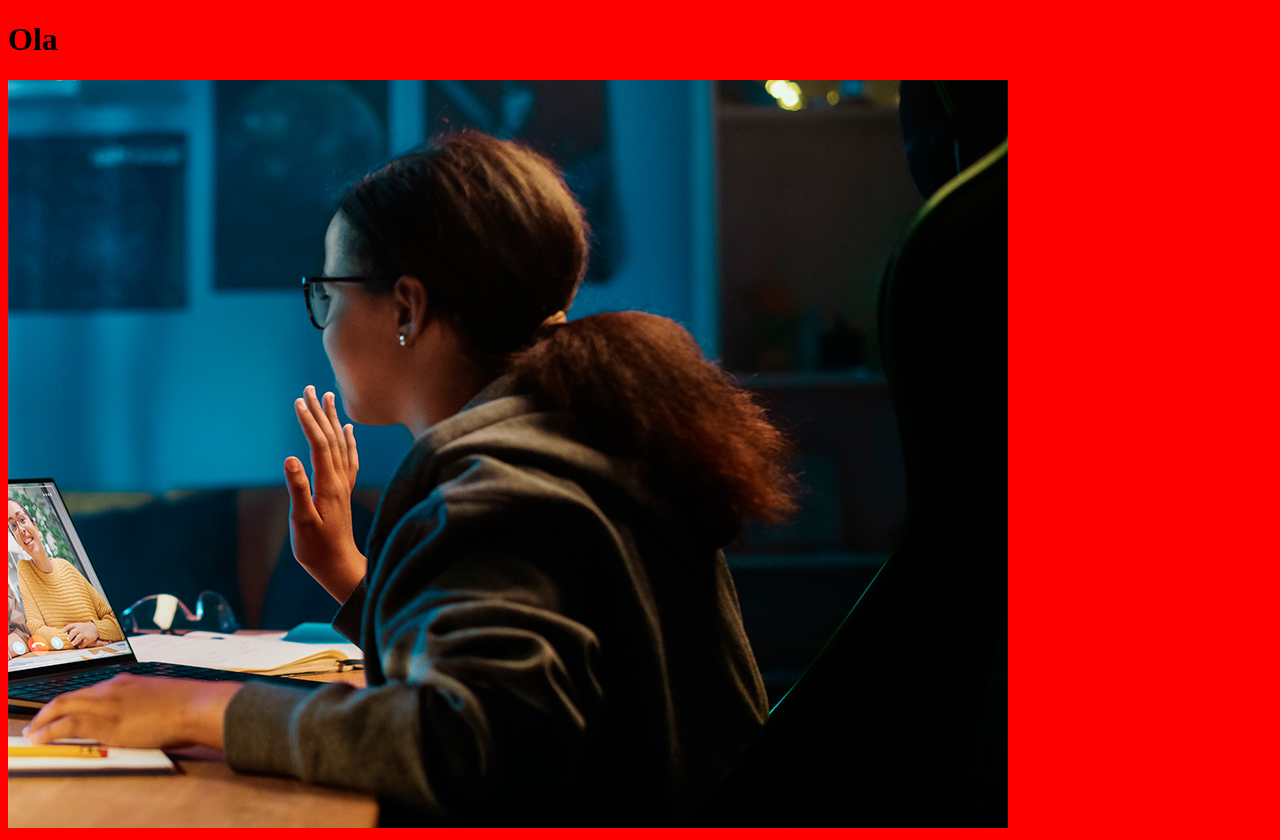
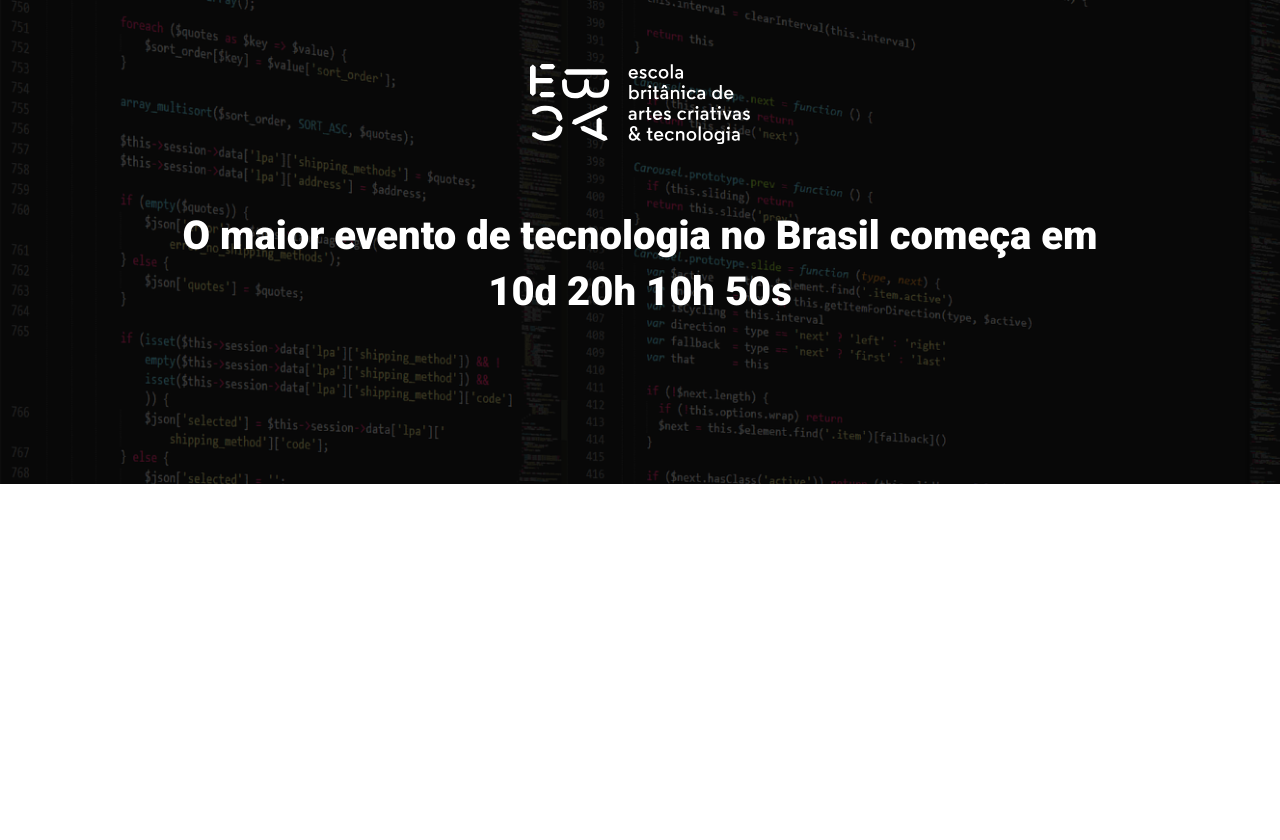
Before and after one commit to Billpher/EbacTalks, a website built with Parcel: page src/index.html in a window 1280 px wide. After the commit the page ends 800 px from the top, so only its background shows below. Built offline with nearby package versions, Linux system fonts and the light colour scheme.

Commit message:
criando o hero

```diff
--- a/src/index.html
+++ b/src/index.html
@@ -3,12 +3,21 @@
 <head>
     <meta charset="UTF-8">
     <meta name="viewport" content="width=device-width, initial-scale=1.0">
-    <title>Document</title>
+    <title>EBAC Tech Talks</title>
+    <link rel="preconnect" href="https://fonts.googleapis.com">
+    <link rel="preconnect" href="https://fonts.gstatic.com" crossorigin>
+    <link href="https://fonts.googleapis.com/css2?family=Roboto:wght@400;700;900&display=swap" rel="stylesheet">
     <link rel="stylesheet" href="./styles/main.scss">
 </head>
 <body>
-    <h1>Ola</h1>
-    <img src="./images/backend.png" alt="">
+    <header class="hero">
+        <div class="container">
+            <img class="hero__logo" src="./images/ebac_logo.svg" alt="EBAC">
+            <p class="hero__text">
+                O maior evento de tecnologia no Brasil começa em 10d 20h 10h 50s
+            </p>
+        </div>
+    </header>
     <script src="./scripts/main.js"></script>
 </body>
 </html>
--- /dev/null
+++ b/src/styles/_hero.scss
@@ -0,0 +1,51 @@
+.hero {
+    padding-top: 64px;
+    padding-bottom: 100px;
+    background-image: url(../images/fundo.png);
+    background-repeat: no-repeat;
+    background-size: cover;
+    position: relative;
+
+    .container {
+        position: relative;
+    }
+
+    &::before {
+        position: absolute;
+        top: 0;
+        left: 0;
+        width: 100%;
+        height: 100%;
+        background-color: #000;
+        content: '';
+        opacity: .7;
+    }
+
+    &__logo {
+        display: block;
+        margin: 0 auto;
+        height: 80px;
+    }
+
+    &__text {
+        margin: 64px 0;
+        font-size: 40px;
+        line-height: 56px;
+        font-weight: 800;
+        text-align: center;
+    }
+
+    @media (max-width: 640px) {
+        padding: 40px 0;
+
+        &__logo {
+            height: 40px;
+        }
+
+        &__text {
+            font-size: 22px;
+            line-height: 24px;
+            margin: 24px 0;
+        }
+    }
+}
--- a/src/styles/main.scss
+++ b/src/styles/main.scss
@@ -1,3 +1,25 @@
-body {
-    background-color: red;
+@use 'hero';
+
+* {
+    margin: 0;
+    padding: 0;
+    box-sizing: border-box;
+    font-family: Roboto, sans-serif;
+    color: #FFF;
 }
+
+.container {
+    max-width: 960px;
+    width: 100%;
+    margin: 0 auto;
+
+    @media (max-width: 640px) {
+        .container {
+            max-width: 80%;
+        }
+    }
+
+    @media (max-width: 1024px) {
+        max-width: 90%;
+    }
+}
```
